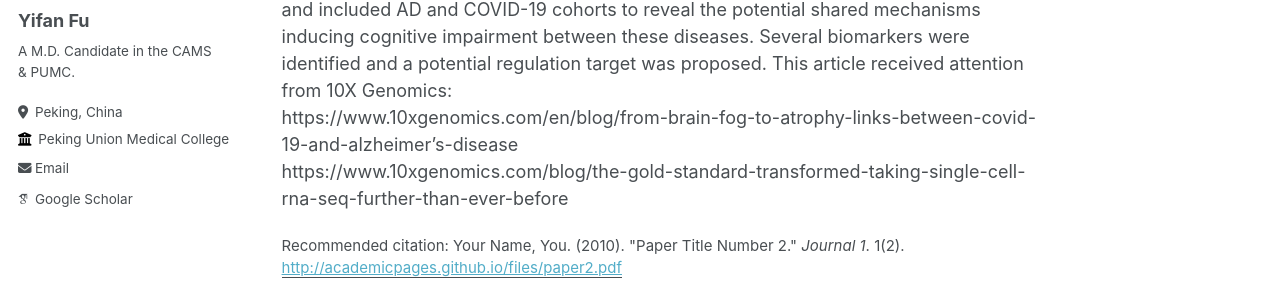
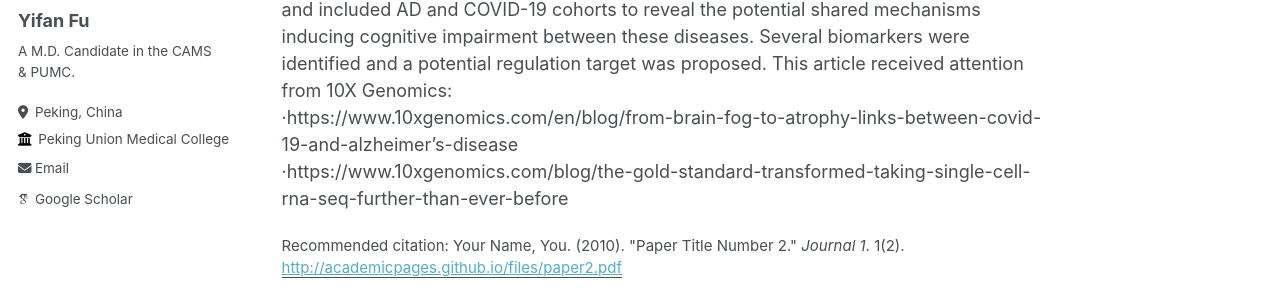
Before and after one commit to yifanfu01/yifanfu01.github.io, a Jekyll site: the page built from _publications/2010-10-01-paper-title-number-2.md, in a window 1280 px wide and 1249 px high. Shown: the part 268-568 px from the top of the window. Built offline with Jekyll 4.4.1, drawn with Linux system fonts in a browser that asks for light colours; some web fonts are replaced.

```diff
--- a/_publications/2010-10-01-paper-title-number-2.md
+++ b/_publications/2010-10-01-paper-title-number-2.md
@@ -12,5 +12,5 @@ citation: 'Your Name, You. (2010). &quot;Paper Title Number 2.&quot; <i>Journal
 I finished this article in Beihang University with Dr. Zhirong GUO and under the supervision from Dr. Shaocong MO and Prof. Wenchao GU in 2022.
 This work collected the publib single nuclei RNA sequencing data from several literature and included AD and COVID-19 cohorts to reveal the potential shared mechanisms inducing cognitive impairment between these diseases. Several biomarkers were identified and a potential regulation target was proposed.
 This article received attention from 10X Genomics:
-https://www.10xgenomics.com/en/blog/from-brain-fog-to-atrophy-links-between-covid-19-and-alzheimer’s-disease
-https://www.10xgenomics.com/blog/the-gold-standard-transformed-taking-single-cell-rna-seq-further-than-ever-before
+·https://www.10xgenomics.com/en/blog/from-brain-fog-to-atrophy-links-between-covid-19-and-alzheimer’s-disease
+·https://www.10xgenomics.com/blog/the-gold-standard-transformed-taking-single-cell-rna-seq-further-than-ever-before
```
